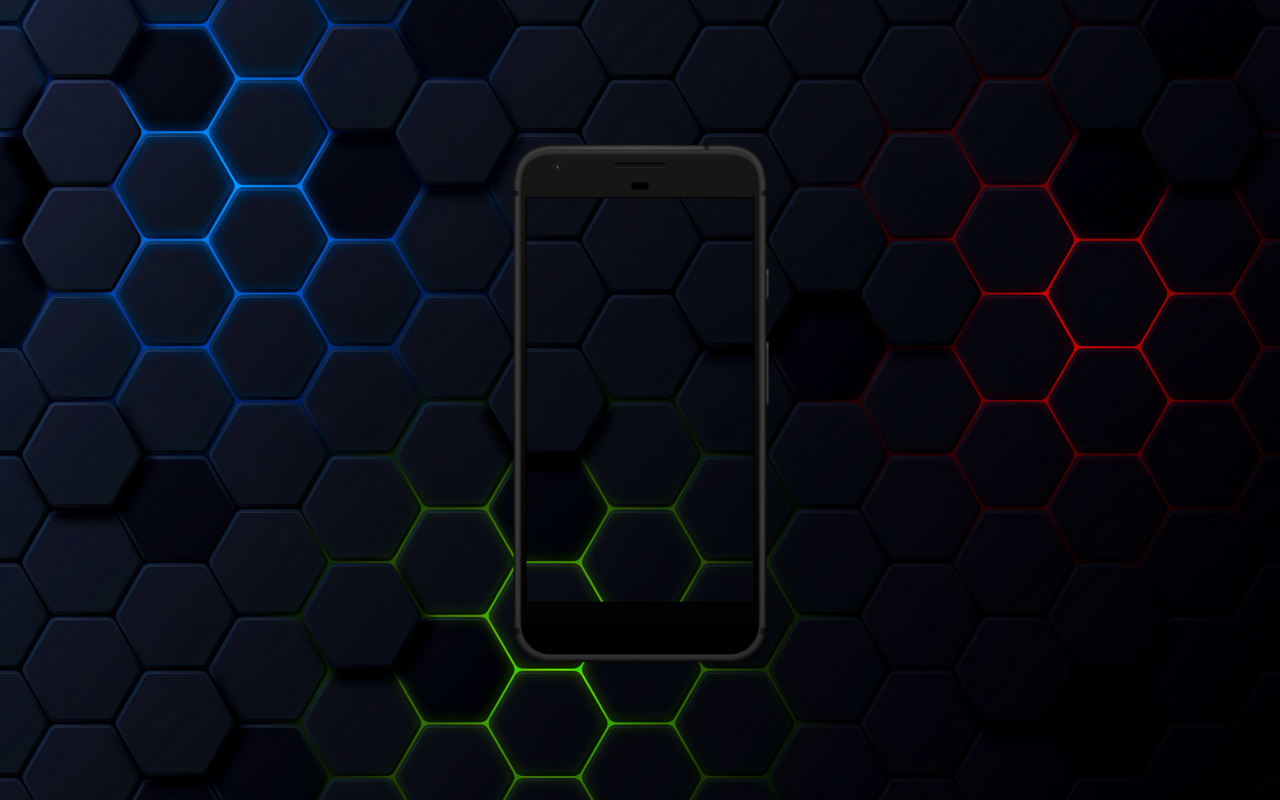
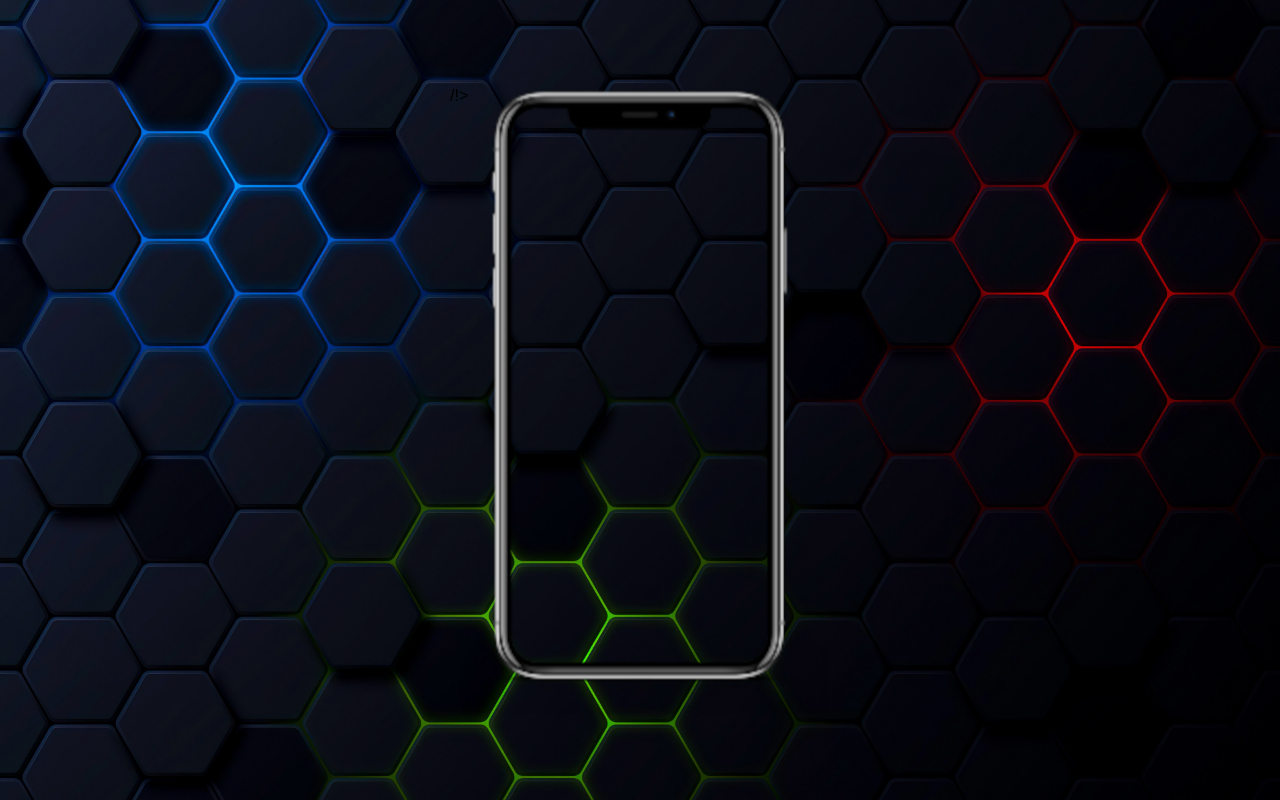
Before and after one commit to tharlionaymes/redes-sociais, a plain HTML site: page index.html in a window 1280 px wide. Drawn offline with Linux system fonts and the light colour scheme.

Commit message:
adicionei outro celular

```diff
--- a/index.html
+++ b/index.html
@@ -11,7 +11,7 @@
 <body>
     <main>
         <section id="telefone">
-
+            <!<iframe src="home.html" name="tela" id="tela" frameborder="0"></iframe>/!>
         </section>
 
         <section id="redes-sociais">
--- a/style.css
+++ b/style.css
@@ -29,7 +29,13 @@ main{
     top: 50%;
     left: 50%;
     transform: translate(-50%, -50%);
-    height: 614px;
-    width: 311px;
-    background: url(imagens/frame-iphonex.png) no-repeat ;
+    height: 627px;
+    width: 380px;
+    background: url(imagens/frame-iphone12.png) no-repeat ;
 }
+
+/*#tela{
+    position: relative;
+    top: 100px;
+    left: 22px;
+}*/
```
Also changed, not shown: home.html (added, +23 -0 lines), imagens/frame-iphone12.png (added).
